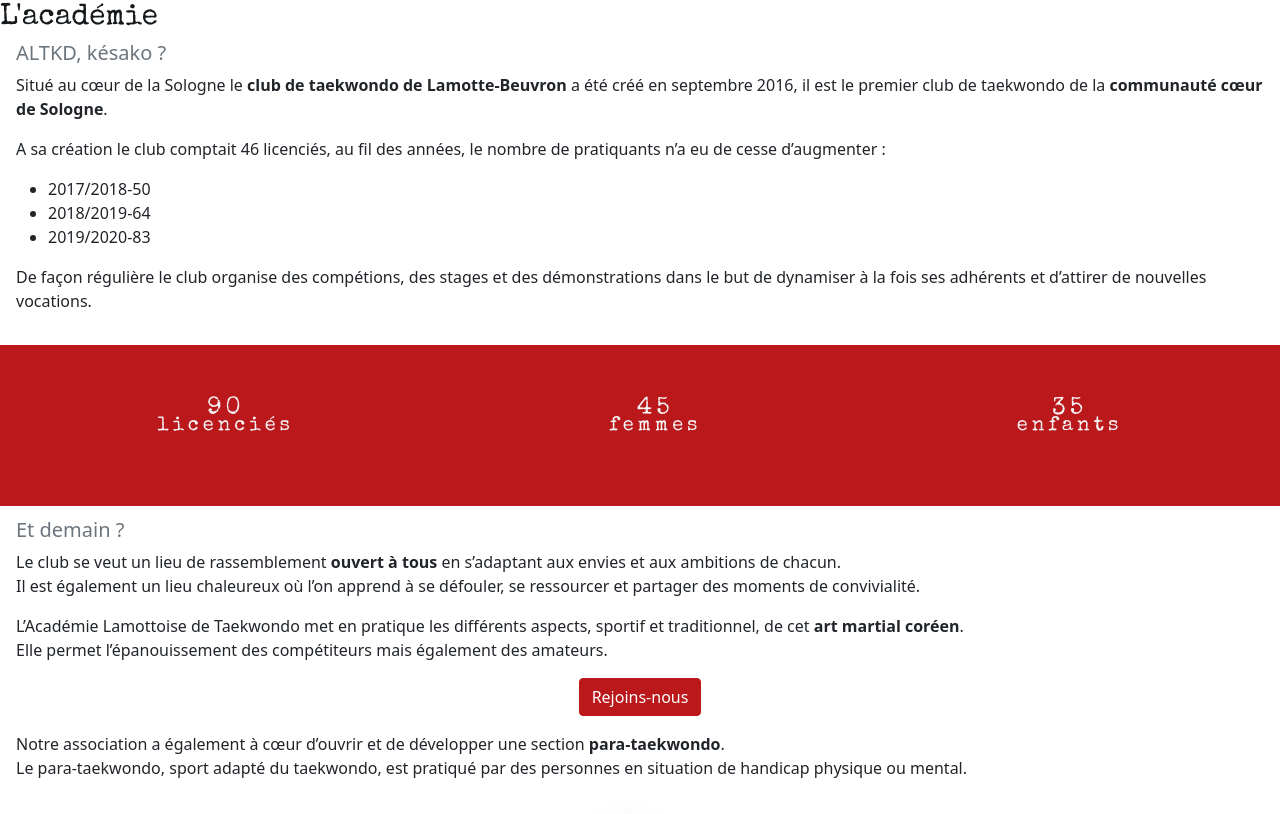
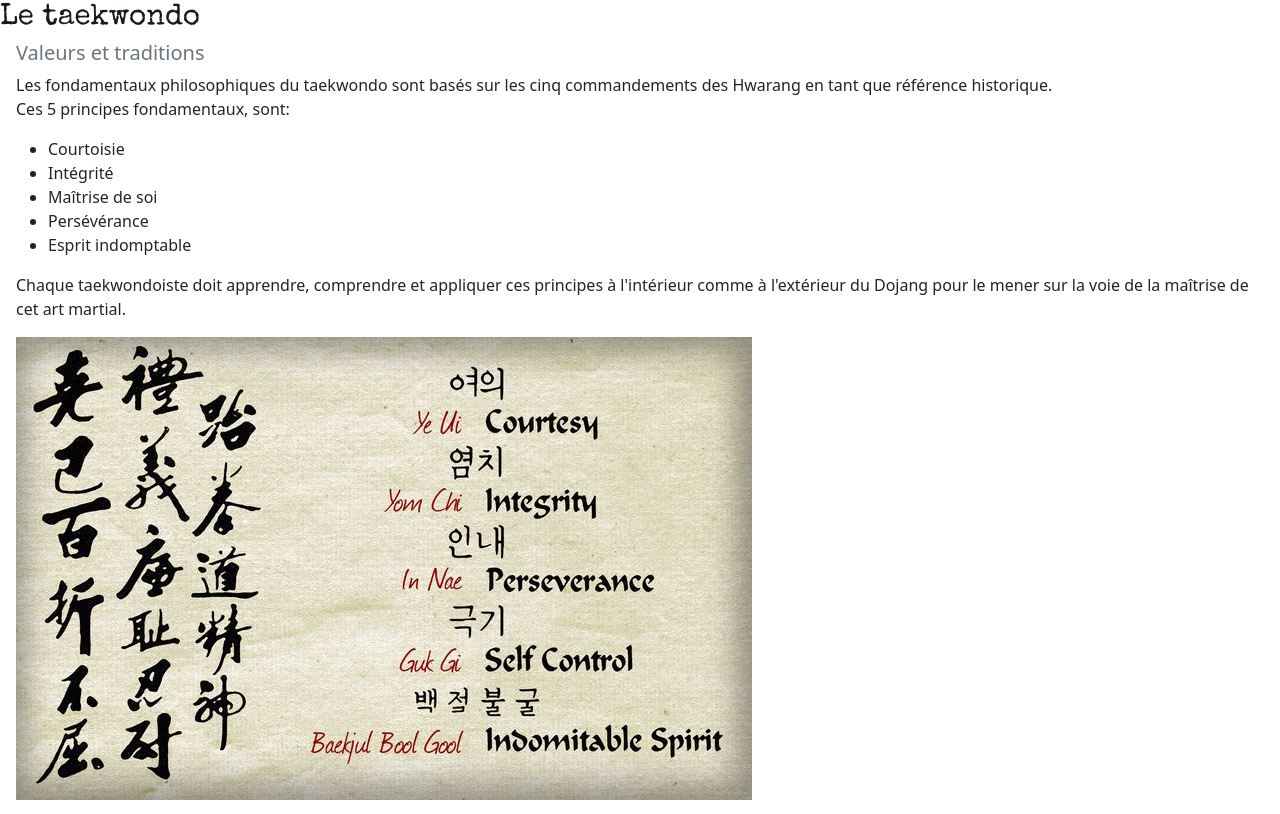
Before and after one commit to WilfriedPaillot/ALTKD, a website: page taekwondo/index.html in a window 1280 px wide. Shown: the part 319-1133 px from the top of the page. Drawn offline with nearby package versions, Linux system fonts and the light colour scheme.

Commit message:
Ajout contenu final et img liées

```diff
--- a/taekwondo/index.html
+++ b/taekwondo/index.html
@@ -32,10 +32,10 @@
               <a class="nav-link" href="/index.html" title="Accueil">Accueil</a>
             </li>
             <li class="nav-item">
-              <a class="nav-link active" href="/academie/" title="L'académie">L'académie</a>
+              <a class="nav-link" href="/academie/" title="L'académie">L'académie</a>
             </li>
             <li class="nav-item">
-              <a class="nav-link" href="#" title="Le taekwondo">Le taekwondo</a>
+              <a class="nav-link active" href="/taekwondo/" title="Le taekwondo">Le taekwondo</a>
             </li>
             <li class="nav-item">
               <a class="nav-link" href="#" title="Evenements">Evenements</a>
@@ -66,57 +66,55 @@
   </header>
 
 <main>
-  <section class="row-cols-1 my-4">
+  <section class="row-cols-1 mt-4">
     <div class="card">
       <div class="card-body">
-        <h5 class="card-title ms-n3">L'académie</h5>
-        <h6 class="card-subtitle mb-2 text-muted">ALTKD, késako ?</h6>
+        <h5 class="card-title ms-n3">Le taekwondo</h5>
+        <h6 class="card-subtitle mb-2 text-muted">Valeurs et traditions</h6>
         <p class="card-text">
-          Situé au cœur de la Sologne le <strong>club de taekwondo de Lamotte-Beuvron</strong> a été créé en
-          septembre 2016, il est le premier club de taekwondo de la <b>communauté cœur de Sologne</b>.
+          Les fondamentaux philosophiques du taekwondo sont basés sur les cinq commandements
+          des Hwarang en tant que référence historique.<br>
+          Ces 5 principes fondamentaux, sont:
+          <ul>
+            <li>Courtoisie</li>
+            <li>Intégrité</li>
+            <li>Maîtrise de soi</li>
+            <li>Persévérance</li>
+            <li>Esprit indomptable</li>
+          </ul>
+          Chaque taekwondoiste doit apprendre, comprendre et appliquer ces principes à l'intérieur comme à
+          l'extérieur du Dojang pour le mener sur la voie de la maîtrise de cet art martial.
+        </p>
+        <img src="/assets/img/pages/5-tenets.jpg" alt="" class="img-fluid">
+      </div>
+    </div>
+    <div class="card">
+      <div class="card-body">
+        <h6 class="card-subtitle mb-2 text-muted">Les bienfaits du taekwondo</h6>
+        <p class="card-text">
+          Le taekwondo peut se pratiquer à tous les âges.<br>
+          Activité entraînant une grande dépense d’énergie, le taekwondo est un sport très complet,
+          augmentant l’<strong>endurance</strong>, la <strong>souplesse</strong>, la <strong>tonicité</strong>
+          et la <strong>force</strong> physique.<br>
+          Il contribue ainsi à un bon développement physique et cérébral.
+        </p>
+        <img src="/assets/img/pages/jeune-taekwondoiste.jpg" alt="" class="img-fluid">
+      </div>
+    </div>
+    <div class="card">
+      <div class="card-body">
+        <h6 class="card-subtitle mb-2 text-muted">Pour conclure</h6>
+        <p class="card-text">
+          Le <strong>taekwondo</strong> est loin d’être seulement une redoutable méthode
+          d’<strong>autodéfense</strong> ou un attractif <strong>sport de combat</strong>.
+          Le taekwondo est aussi un <u>art de vivre</u>.
         </p>
         <p>
-          A sa création le club comptait 46 licenciés, au fil des années,
-          le nombre de pratiquants n’a eu de cesse d’augmenter :
-        <ul>
-          <li>2017/2018-50</li>
-          <li>2018/2019-64</li>
-          <li>2019/2020-83</li>
-        </ul>
+          Alors n’hésites plus et viens nous rejoindre!
         </p>
-        <p>
-          De façon régulière le club organise des compétions, des stages et des démonstrations dans le but de
-          dynamiser à la fois ses adhérents et d’attirer de nouvelles vocations.
-        </p>
-      </div>
-    </div>
-    <div
-      class="clefs text-cultured text-center d-flex flex-column justify-content-center align-items-center py-5 flex-lg-row justify-content-lg-around bg-carnelian">
-      <p class="py-2 nbr_clefs">90<br><span class="mots_clefs">licenciés</span></p>
-      <p class="py-2 nbr_clefs">45<br><span class="mots_clefs">femmes</span></p>
-      <p class="py-2 nbr_clefs">35<br><span class="mots_clefs">enfants</span></p>
-    </div>
-
-    <div class="card">
-      <div class="card-body">
-        <h6 class="card-subtitle mb-2 text-muted">Et demain ?</h6>
-        <p class="card-text">
-          Le club  se veut un lieu de rassemblement <strong>ouvert à tous</strong> en s’adaptant aux envies et aux ambitions de chacun.<br>
-          Il est également un lieu chaleureux où l’on apprend à se défouler, se ressourcer et partager des moments de convivialité.
-        </p>
-        <p>
-          L’Académie Lamottoise de Taekwondo met en pratique les différents aspects, sportif et traditionnel, de cet <strong>art martial coréen</strong>.<br>
-          Elle permet l’épanouissement des compétiteurs mais également des amateurs.
-        </p>
-
-        <div class="d-flex justify-content-center my-3">
+        <div class="d-flex justify-content-center mb-5">
           <a class="btn btn-carnelian" href="/rejoindre/" role="button">Rejoins-nous</a>
         </div>
-
-        <p>Notre association a également à cœur d’ouvrir et de développer une section <strong>para-taekwondo</strong>.<br>
-          Le para-taekwondo, sport adapté du taekwondo, est pratiqué par des personnes en situation
-          de handicap physique ou mental.
-        </p>
       </div>
     </div>
   </section>
@@ -134,9 +132,9 @@
         <div class="col-md-6 col-lg-3 d-flex flex-column text-center mt-n4 mt-md-3">
           <h5>Navigation</h5>
           <ul class="list-unstyled">
-            <li class="nav-item"><a class="nav-link active" href="/index.html">Accueil</a></li>
+            <li class="nav-item"><a class="nav-link" href="/index.html">Accueil</a></li>
             <li class="nav-item"><a class="nav-link" href="/academie/">L'académie</a></li>
-            <li class="nav-item"><a class="nav-link" href="">Le taekwondo</a></li>
+            <li class="nav-item"><a class="nav-link active" href="/taekwondo/">Le taekwondo</a></li>
             <li class="nav-item"><a class="nav-link" href="">Galerie</a></li>
             <li class="nav-item"><a class="nav-link" href="">Contact</a></li>
           </ul>
```
Also changed, not shown: academie/index.html (+2 -2 lines), assets/img/pages/5-tenets.jpg (added), assets/img/pages/jeune-taekwondoiste.jpg (added).
